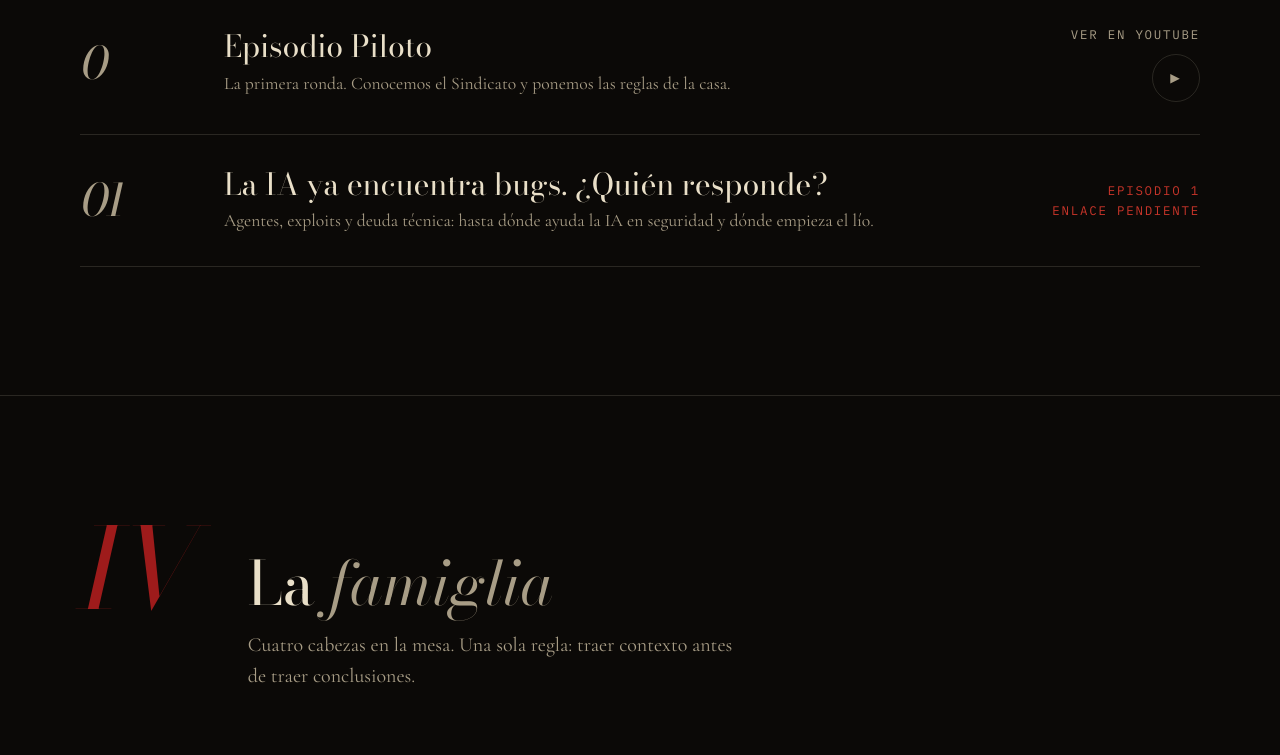
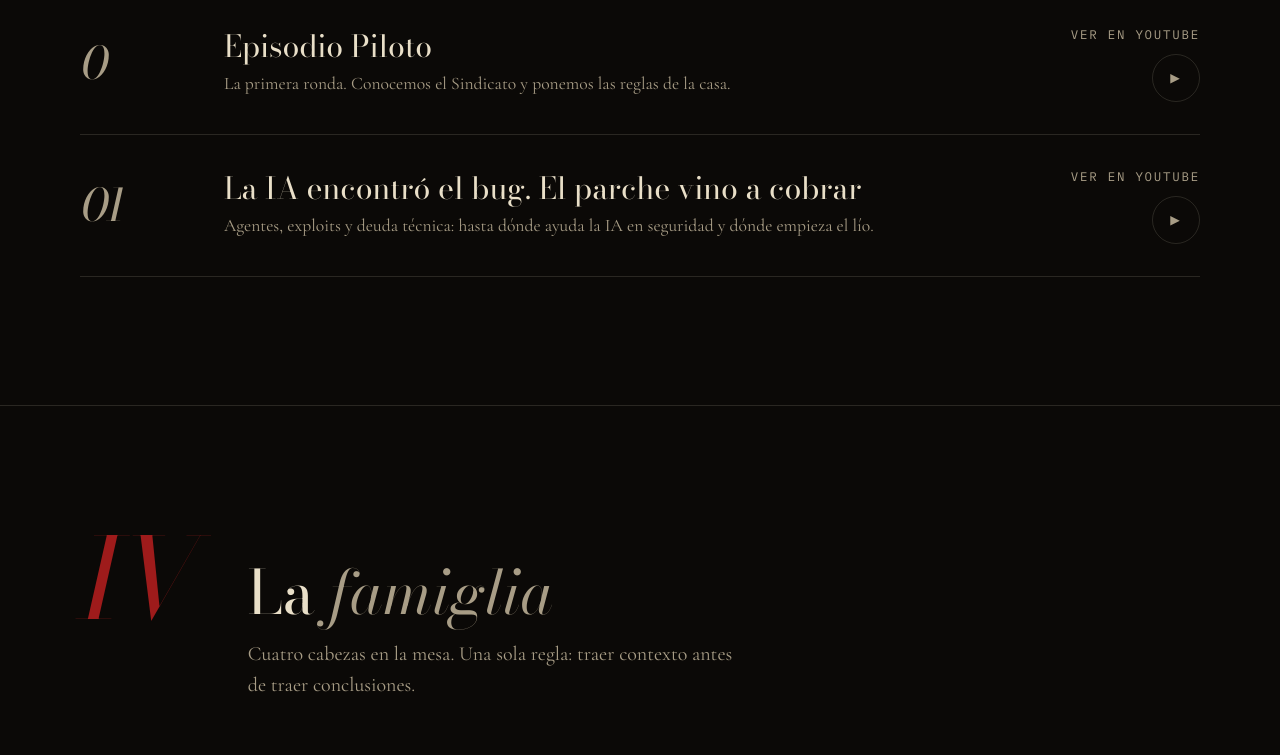
Before and after one commit to Sindicato-del-Hacking/landing, a plain HTML site: page index.html in a window 1280 px wide. Shown: the part 3100-3855 px from the top of the page. Drawn offline with nearby package versions, Linux system fonts and the light colour scheme.

Commit message:
Publish first episode on podcast page

```diff
--- a/index.html
+++ b/index.html
@@ -161,10 +161,6 @@
   .member .social:hover { color: #fff; }
   .family { grid-template-columns: repeat(auto-fit, minmax(220px, 1fr)); }
   .member .portrait { aspect-ratio: 4/4.5; }
-  .ep.pending { cursor: default; }
-  .ep.pending:hover { padding-left: 0; }
-  .ep.pending:hover::after { width: 0; }
-  .ep .status { color: var(--blood-hi); }
   .ep .meta { min-width: 9rem; }
   .listen .listen-note { max-width: 50ch; margin-inline: auto; }
   .topics { display: grid; grid-template-columns: repeat(3, 1fr); gap: 1px; border: 1px solid var(--line); background: var(--line); }
@@ -285,11 +281,11 @@
           <div><h3>Episodio Piloto</h3><p>La primera ronda. Conocemos el Sindicato y ponemos las reglas de la casa.</p></div>
           <div class="meta mono">Ver en YouTube<br><span class="play" aria-hidden="true">▶</span></div>
         </a></li>
-        <li><article class="ep pending" aria-label="Episodio 1, enlace pendiente">
+        <li><a class="ep" href="https://youtu.be/7lndbXG6z6U" target="_blank" rel="noopener noreferrer">
           <span class="n">01</span>
-          <div><h3>La IA ya encuentra bugs. ¿Quién responde?</h3><p>Agentes, exploits y deuda técnica: hasta dónde ayuda la IA en seguridad y dónde empieza el lío.</p></div>
-          <div class="meta mono status">Episodio 1<br>Enlace pendiente</div>
-        </article></li>
+          <div><h3>La IA encontró el bug. El parche vino a cobrar</h3><p>Agentes, exploits y deuda técnica: hasta dónde ayuda la IA en seguridad y dónde empieza el lío.</p></div>
+          <div class="meta mono">Ver en YouTube<br><span class="play" aria-hidden="true">▶</span></div>
+        </a></li>
       </ol>
     </div>
   </section>
@@ -337,8 +333,9 @@
   <section id="escuchar" class="listen">
     <div class="wrap">
         <h2>Siéntate <em>a la mesa</em></h2>
-        <p class="listen-note">Empieza por el piloto. El enlace del episodio 1 aparecerá aquí cuando esté publicado; no vamos a dejarte un botón que no lleva a ningún sitio.</p>
+        <p class="listen-note">El piloto abrió la mesa. El primer caso ya está publicado: la IA encontró el bug y el parche vino a cobrar.</p>
       <div class="platforms">
+        <a class="btn" href="https://youtu.be/7lndbXG6z6U" target="_blank" rel="noopener noreferrer">Ver episodio 1</a>
         <a class="btn" href="https://www.youtube.com/watch?v=2Tdmh2HjbcA" target="_blank" rel="noopener noreferrer">Ver episodio piloto</a>
       </div>
         <div class="social-strip"><a href="https://x.com/seifreed" target="_blank" rel="noopener noreferrer">El Capo en X · @seifreed</a></div>
```
